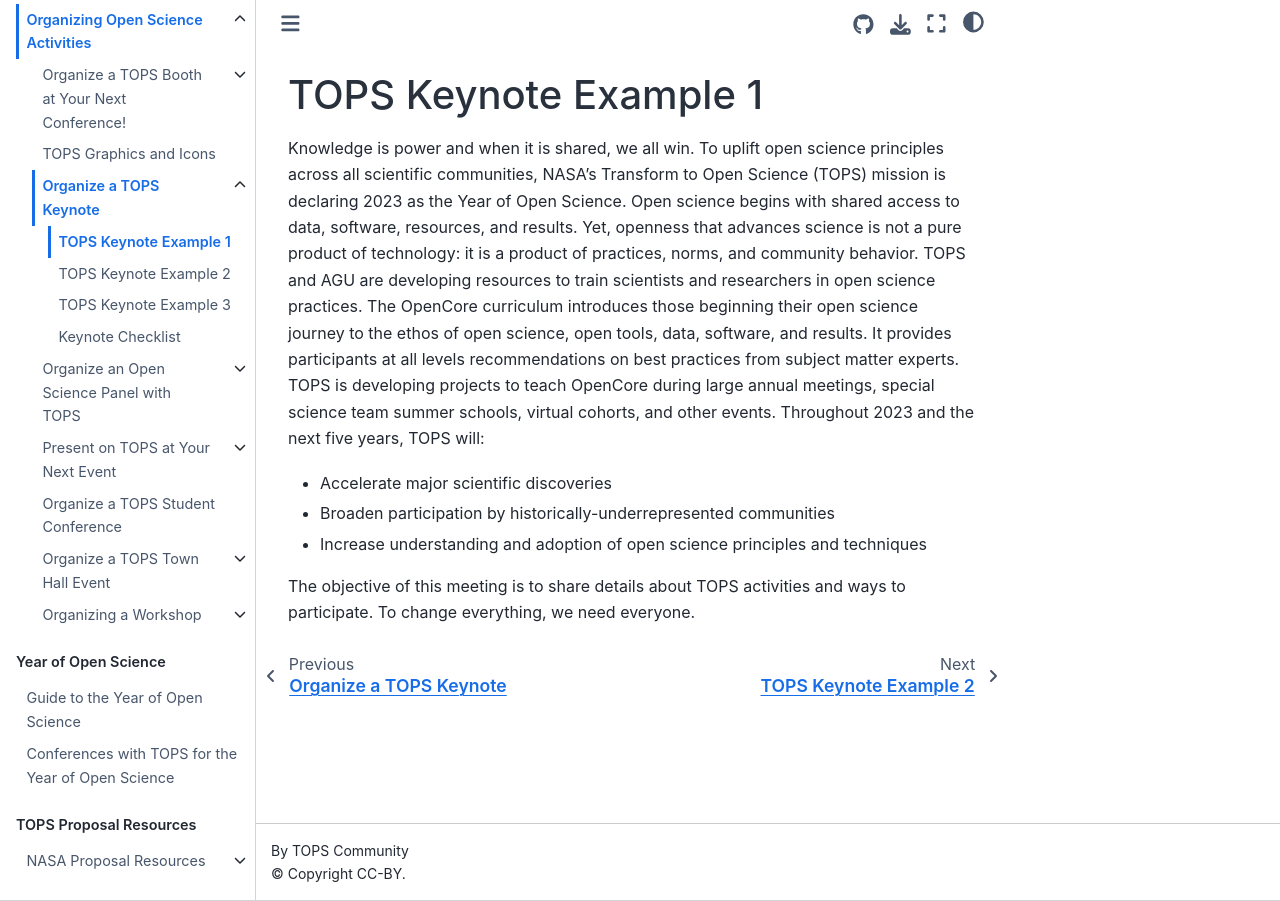
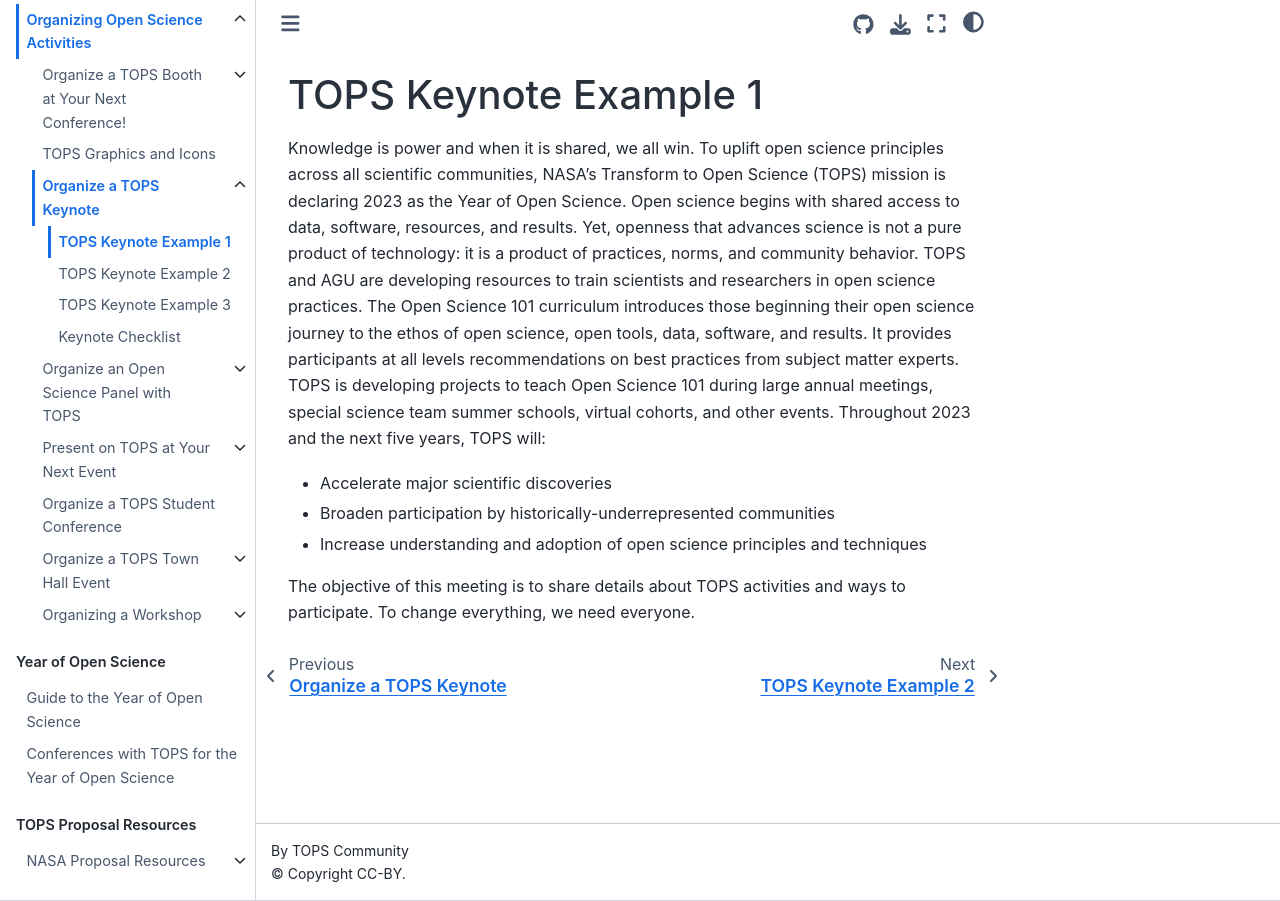
Before and after one commit to nasa/Transform-to-Open-Science-Book, a Jupyter Book: the page built from Organizing_OS_Activities/keynote/TOPS_keynote_example1.md, in a window 1280 px wide. Built offline with Jupyter Book 1.0.4 settings and Sphinx 7.4.7 and the Sphinx Book theme 1.1.4, drawn with Linux system fonts in a browser that asks for light colours.

Commit message:
Update TOPS_keynote_example1.md

```diff
--- a/Organizing_OS_Activities/keynote/TOPS_keynote_example1.md
+++ b/Organizing_OS_Activities/keynote/TOPS_keynote_example1.md
@@ -1,7 +1,7 @@
 # TOPS Keynote Example 1
 
-Knowledge is power and when it is shared, we all win. To uplift open science principles across all scientific communities, NASA’s Transform to Open Science (TOPS) mission is declaring 2023 as the Year of Open Science. Open science begins with shared access to data, software, resources, and results. Yet, openness that advances science is not a pure product of technology: it is a product of practices, norms, and community behavior. TOPS and AGU are developing resources to train scientists and researchers in open science practices. The OpenCore curriculum introduces those beginning their open science journey to the ethos of open science, open tools, data, software, and results. It provides participants at all levels recommendations on best practices from subject matter experts.
-TOPS is developing projects to teach OpenCore during large annual meetings, special science team summer schools, virtual cohorts, and other events. Throughout 2023 and the next five years, TOPS will:
+Knowledge is power and when it is shared, we all win. To uplift open science principles across all scientific communities, NASA’s Transform to Open Science (TOPS) mission is declaring 2023 as the Year of Open Science. Open science begins with shared access to data, software, resources, and results. Yet, openness that advances science is not a pure product of technology: it is a product of practices, norms, and community behavior. TOPS and AGU are developing resources to train scientists and researchers in open science practices. The Open Science 101 curriculum introduces those beginning their open science journey to the ethos of open science, open tools, data, software, and results. It provides participants at all levels recommendations on best practices from subject matter experts.
+TOPS is developing projects to teach Open Science 101 during large annual meetings, special science team summer schools, virtual cohorts, and other events. Throughout 2023 and the next five years, TOPS will:
 - Accelerate major scientific discoveries
 - Broaden participation by historically-underrepresented communities
 - Increase understanding and adoption of open science principles and techniques
```
